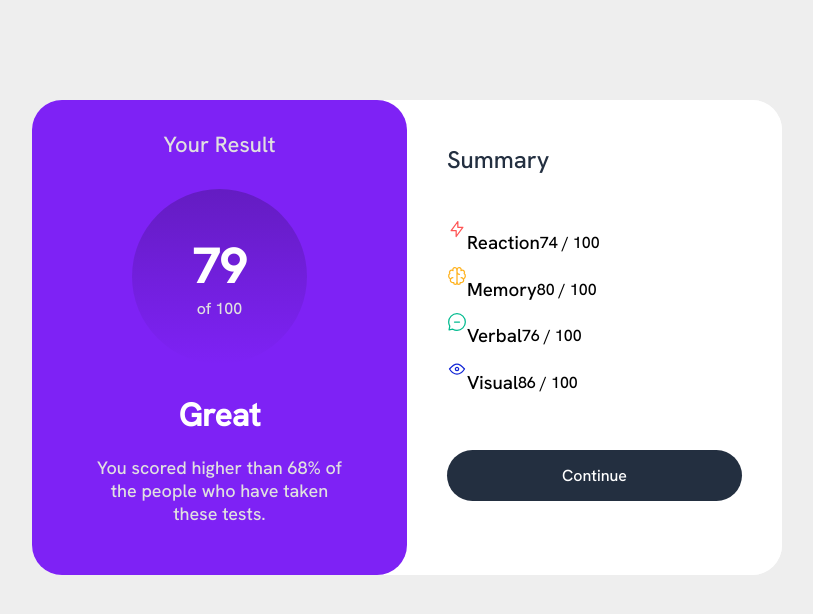
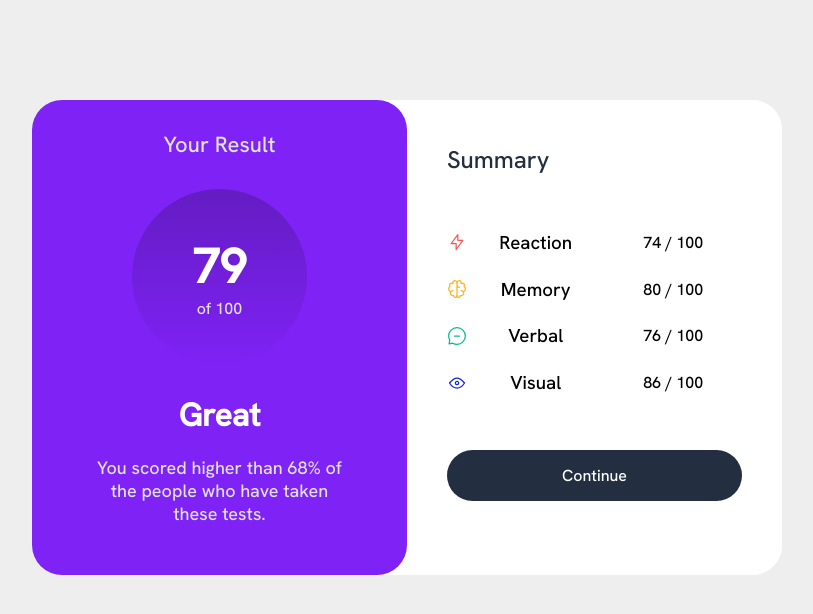
Before and after one commit to VOOTRIC/results-summary, a plain HTML site: page index.html in a window 1280 px wide. Shown: the whole page, without its empty margins (233-1046 px from the left). Drawn offline with Linux system fonts and the light colour scheme.

Commit message:
css changes

```diff
--- a/css/main.css
+++ b/css/main.css
@@ -1,3 +1,8 @@
+h1{
+    font-family: 'Hanken Grotesk', sans-serif;
+    font-weight: 600;
+}
+
 .container{
     display: grid;
     grid-template-columns: 1fr 1fr;
@@ -85,10 +90,20 @@ color: var(--color01);
 
 
 .list > li{
-display: flex;
+display: grid;
+grid-template-rows: 1fr;
+grid-template-columns: auto 1fr;
 }
 
+
 .mini-results{
-    display: flex;
+    display: grid;
+    grid-template-columns: 1fr 1fr;
     align-items: center;
 }
+
+.img-box{
+    display: grid;
+    align-content: center;
+
+}
--- a/index.html
+++ b/index.html
@@ -28,28 +28,28 @@
                 <div class="results-container">
                     <ul class="list">
                     <li>
-                        <div><img src="assets/images/icon-reaction.svg" alt="Reaction"></div>
+                        <div class="img-box"><img src="assets/images/icon-reaction.svg" alt="Reaction"></div>
                         <div class="mini-results">
                             <h3  class="font-medium">Reaction</h3>
                             <span>74 / 100</span>
                         </div>
                     </li>
                     <li>
-                        <div><img src="assets/images/icon-memory.svg" alt="Memory"></div>
+                        <div class="img-box"><img src="assets/images/icon-memory.svg" alt="Memory"></div>
                         <div class="mini-results">
                             <h3  class="font-medium">Memory</h3>
                             <span>80 / 100</span>
                         </div>
                     </li>
                     <li>
-                        <div><img src="assets/images/icon-verbal.svg" alt="Verbal"></div>
+                        <div class="img-box"><img src="assets/images/icon-verbal.svg" alt="Verbal"></div>
                         <div class="mini-results">
                             <h3  class="font-medium">Verbal</h3>
                             <span>76 / 100</span>
                         </div>
                     </li>
                     <li>
-                        <div><img src="assets/images/icon-visual.svg" alt="Visual"></div>
+                        <div class="img-box"><img src="assets/images/icon-visual.svg" alt="Visual"></div>
                         <div class="mini-results">
                             <h3  class="font-medium">Visual</h3>
                             <span>86 / 100</span>
```
